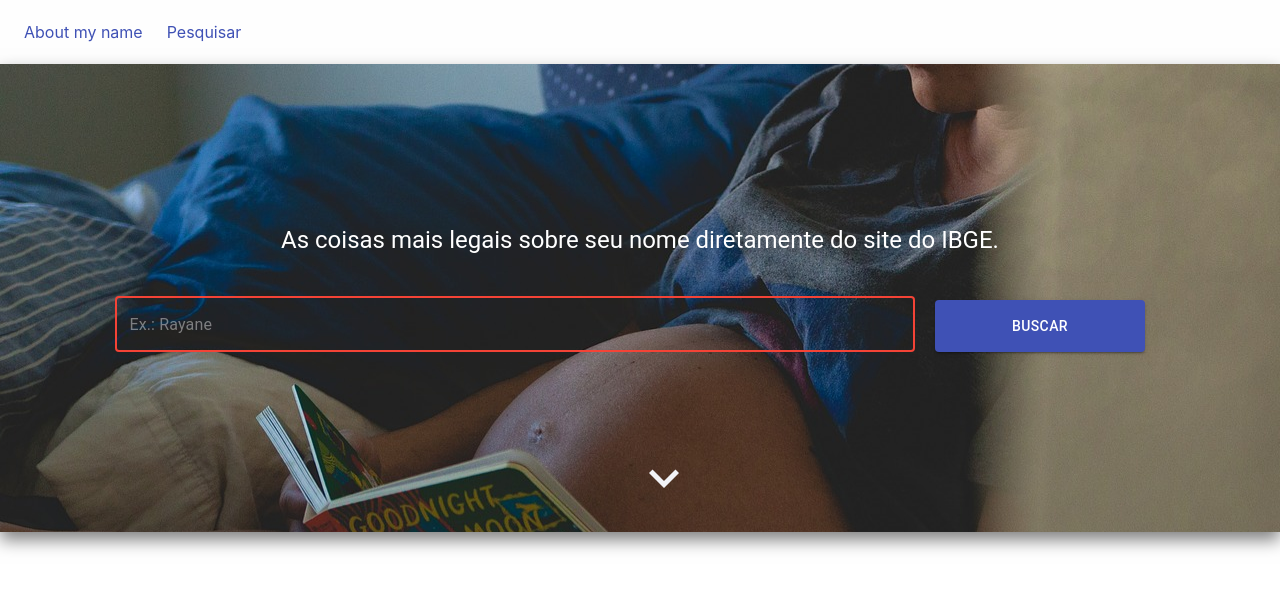
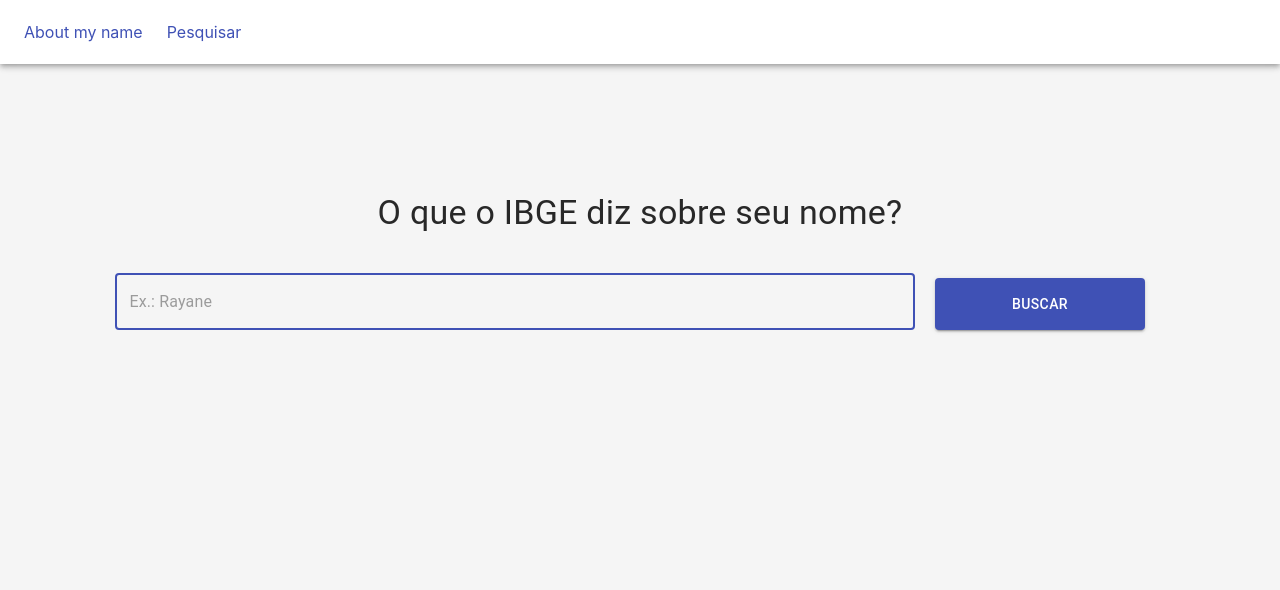
Before and after one commit to natanfernandes/frameworks-frontend, a React (Create React App) app in the folder React/: page /pesquisar in a window 1280 px wide. Shown: the top 590 px of the page. Built offline with nearby package versions, Linux system fonts and the light colour scheme.

Commit message:
Add Ranking com requisição

```diff
--- a/React/package.json
+++ b/React/package.json
@@ -6,11 +6,14 @@
     "@devexpress/dx-react-chart": "^2.7.2",
     "@devexpress/dx-react-chart-material-ui": "^2.7.2",
     "@devexpress/dx-react-core": "^2.7.2",
+    "@devexpress/dx-react-grid": "^2.7.3",
+    "@devexpress/dx-react-grid-material-ui": "^2.7.3",
     "@material-ui/core": "^4.11.0",
     "@material-ui/icons": "^4.11.2",
     "@testing-library/jest-dom": "^4.2.4",
     "@testing-library/react": "^9.5.0",
     "@testing-library/user-event": "^7.2.1",
+    "axios": "^0.21.0",
     "react": "^16.13.1",
     "react-dom": "^16.13.1",
     "react-scripts": "3.4.3"
--- a/React/src/App.css
+++ b/React/src/App.css
@@ -1,25 +1,58 @@
+body {
+  background-color: #f5f5f5;
+  color: #282828;
+}
+
 .Navbar {
-  background-color: rgba(240, 240, 240, 0.1) !important;
+  background-color: white !important;
+}
+
+.Link {
+  text-decoration: none;
 }
 
 .Breadcrumbs{
   color: white !important;
 }
 
-.FeatureImage {
-  text-align: center;
+.Container {
+  margin: 3em;
   max-width: unset !important;
   height: 100%;
+  font-weight: bolder;
+}
+
+.ContainerBody {
+  text-align: center;
+  align-items: center;
+  margin-top: 2em;
+}
+
+.Chart{
+  padding: 3em;
+}
+
+.FeatureImage {
   margin: 0 !important;
+  padding: 5em;
   background-image: url('./book-2592729_1920.jpg');
   background-position: center;
-  padding: 10em;
+  color: white !important;
+  text-shadow: -1px 0 black, 0 1px black, 1px 0 black, 0 -1px black;
+  -webkit-box-shadow: 0 0.5em 1em 0 rgba(0,0,0,0.5);
+  box-shadow: 0 0.25em 0.5em 0 rgba(0,0,0,0.3);
+}
+
+.ContainerForm {
+  text-align: center;
   align-items: center;
-  color: white;
-  font-weight: bolder;
-  /* text-shadow: -1px 0 black, 0 1px black, 1px 0 black, 0 -1px black; */
-  -webkit-box-shadow: 0 0.5em 1em 0 rgba(0,0,0,0.5);
-  box-shadow: 0 0.5em 1em 0 rgba(0,0,0,0.5);
+  padding: 5em;
+  color: #282828;
+}
+
+.ItemResult {
+  margin: 2em;
+
 }
 
 .Button {
@@ -37,13 +70,8 @@
   padding-top: 1.5em;
 }
 
-.MuiInputBase-root {
-  color: white !important;
-}
-
 .ExpandMoreIcon {
-  padding-top: 4em;
-  position: fixed;
+  margin-top: 3em;
   text-align: center;
 }
 
--- a/React/src/App.js
+++ b/React/src/App.js
@@ -1,19 +1,29 @@
-import React, {useState} from 'react';
+import React from 'react';
+import { BrowserRouter, Switch, Route } from 'react-router-dom'
 import './App.css'
 import Navbar from './components/Navbar'
 import FeatureImage from './components/FeatureImage'
+import Search from './components/Search';
+import Ranking from './components/Ranking';
 
 function App(props) {
-  const [nome, setNome] = useState('');
-
-  const getNome = (novoNome) => {
-      setNome(novoNome);
-  }
-
   return (
     <div className="App">
-      <Navbar nome={nome}/>
-      <FeatureImage getNome={getNome} />
+      <BrowserRouter>
+        <Navbar />
+        <Switch>
+          <Route exact path="/">
+            <FeatureImage
+              title="About my name"
+              text="As coisas mais legais sobre seu nome diretamente do site do IBGE."
+            />
+            <Ranking title="Nomes mais comuns do Brasil" />
+          </Route>
+          <Route exact path={`/pesquisar`}>
+            <Search />
+          </Route>
+        </Switch>
+      </BrowserRouter>
     </div>
   );
 }
--- /dev/null
+++ b/React/src/components/ContainerForm.js
@@ -0,0 +1,27 @@
+import React from 'react'
+import { Container, Typography, Slide } from '@material-ui/core'
+import Form from './Form'
+
+const ContainerForm = (props) => {
+    return (
+        <Slide in={true}
+        direction="right"
+        >
+            <Container
+            className="Container ContainerForm"
+            >
+                <Container>
+                    <Typography
+                    variant="h4"
+                    color="inherit"
+                    >
+                        {props.text}
+                    </Typography>
+                    <Form getNome={props.getNome} />
+                </Container>
+            </Container>
+        </Slide>
+    )
+}
+
+export default ContainerForm;
--- a/React/src/components/FeatureImage.js
+++ b/React/src/components/FeatureImage.js
@@ -1,25 +1,25 @@
 import React from 'react'
 import {Container, Typography, Slide, Tooltip, IconButton} from '@material-ui/core'
 import ExpandMoreIcon from '@material-ui/icons/ExpandMore';
-import Form from './Form'
 
 const FeatureImage = (props) => {
     return (
-        <Slide in={true}
-        direction="right"
+        <Slide in={true} direction="right">
+            <Container className="Container FeatureImage">
+                <Container>
+                    <Container>
+                        <Typography
+                        variant="h1"
+                        color="inherit"
                         >
-            <Container
-            className="FeatureImage"
-            >
-                <Container>
+                            {props.title}
+                        </Typography>
                         <Typography
                         variant="h5"
                         color="inherit"
                         >
-                        As coisas mais legais sobre seu
-                        nome diretamente do site do IBGE.
+                            {props.text}
                         </Typography>
-                    <Form getNome={props.getNome} />
                     </Container>
                     <Container
                     className="ExpandMoreIcon"
@@ -38,6 +38,7 @@
                         </Tooltip>
                     </Container>
                 </Container>
+            </Container>
         </Slide>
     )
 }
--- a/React/src/components/Form.js
+++ b/React/src/components/Form.js
@@ -7,7 +7,7 @@
         super(props);
         this.state = {
             nome: "",
-            error: ""
+            error: null
         };
     }
 
--- a/React/src/components/Navbar.js
+++ b/React/src/components/Navbar.js
@@ -1,5 +1,5 @@
 import React from 'react'
-import {AppBar, Grid, Toolbar, Link} from '@material-ui/core'
+import { AppBar, Grid, Toolbar, Link } from '@material-ui/core'
 
 const NavBar = (props) => {
     return (
@@ -8,10 +8,10 @@
                 <Toolbar>
                     <Grid container spacing={3}>
                         <Grid item>
-                            <Link href="/">About my name {props.nome} </Link>
+                            <Link className="Link" href="/">About my name</Link>
                         </Grid>
                         <Grid item>
-                            <Link href="/">Pesquisar</Link>
+                            <Link className="Link" href="/pesquisar">Pesquisar</Link>
                         </Grid>
                     </Grid>
                 </Toolbar>
--- /dev/null
+++ b/React/src/components/Ranking.js
@@ -0,0 +1,86 @@
+import React from 'react'
+import axios from 'axios';
+import { Grid, Container, Typography, Slide } from '@material-ui/core';
+import TableList from './charts/TableList'
+import ChartBar from './charts/ChartBar'
+import ChartPie from './charts/ChartPie';
+
+class Ranking extends React.Component {
+    constructor(props) {
+        super(props)
+
+        this.state = {
+            title: props.title,
+            chart: {
+                title: "Comparativo de nomes por frequência: Top 10",
+                valueScale: "frequencia",
+                scaleName: "frequencia",
+                valueField: "frequencia",
+                argumentField: "nome"
+            },
+            chartPie: {
+                title: "Comparativo de nomes por frequência: Top 5",
+                valueScale: "frequencia",
+                scaleName: "frequencia",
+                valueField: "frequencia",
+                argumentField: "nome"
+            },
+            columns: [
+                { name: 'ranking', title: 'Ranking' },
+                { name: 'nome', title: 'Nome' },
+                { name: 'frequencia', title: 'Frequêcia' },
+            ],
+            rows: [],
+            pie: []
+        }
+    }
+
+    componentDidMount() {
+        axios.get(`https://servicodados.ibge.gov.br/api/v2/censos/nomes/ranking`)
+          .then(res => {
+            var result = res.data[0].res.map(function(item){
+                return item;
+            })
+
+            const rows = result.slice(0, 11)
+            const pie = result.slice(0, 6)
+
+            this.setState({ rows });
+            this.setState({ pie });
+          })
+      }
+
+    render() {
+        return (
+            <Slide in={true} direction="up">
+                <Container className="ContainerBody">
+                    <Typography variant="h3">
+                        {this.state.title}
+                    </Typography>
+                    <Grid container>
+                        <Grid item xs={12} sm={6}>
+                            <TableList
+                                columns={this.state.columns}
+                                rows={this.state.rows}
+                            />
+                        </Grid>
+                        <Grid item xs={12} sm={6}>
+                            <ChartPie
+                                data={this.state.pie}
+                                chart={this.state.chartPie}
+                            />
+                        </Grid>
+                        <Grid item xs={12} sm={12}>
+                            <ChartBar
+                                data={this.state.rows}
+                                chart={this.state.chart}
+                            />
+                        </Grid>
+                    </Grid>
+                </Container>
+            </Slide>
+        )
+    }
+}
+
+export default Ranking;
--- /dev/null
+++ b/React/src/components/Search.js
@@ -0,0 +1,20 @@
+import React, { useState } from 'react'
+import ContainerForm from './ContainerForm'
+
+
+const Search = (props) => {
+    const [nome, setNome] = useState('');
+
+    const getNome = (novoNome) => {
+        setNome(novoNome);
+    }
+
+    return (
+        <ContainerForm
+            text="O que o IBGE diz sobre seu nome?"
+            getNome={getNome}
+        />
+    )
+}
+
+export default Search;
--- /dev/null
+++ b/React/src/components/charts/TableList.js
@@ -0,0 +1,19 @@
+import React from 'react'
+import { Paper } from '@material-ui/core';
+import { Grid, Table, TableHeaderRow } from '@devexpress/dx-react-grid-material-ui';
+
+const TableList = (props) => {
+    return (
+        <Paper className="ItemResult">
+            <Grid
+                rows={props.rows}
+                columns={props.columns}
+            >
+            <Table />
+            <TableHeaderRow />
+            </Grid>
+        </Paper>
+    )
+}
+
+export default TableList;
```
Also changed, not shown: React/src/components/charts/ChartBar.js (added, +40 -0 lines), React/src/components/charts/ChartPie.js (added, +38 -0 lines), 1 other file (tests, documents, lock files or other folders). Lines whose indentation alone changed are shown as unchanged.
